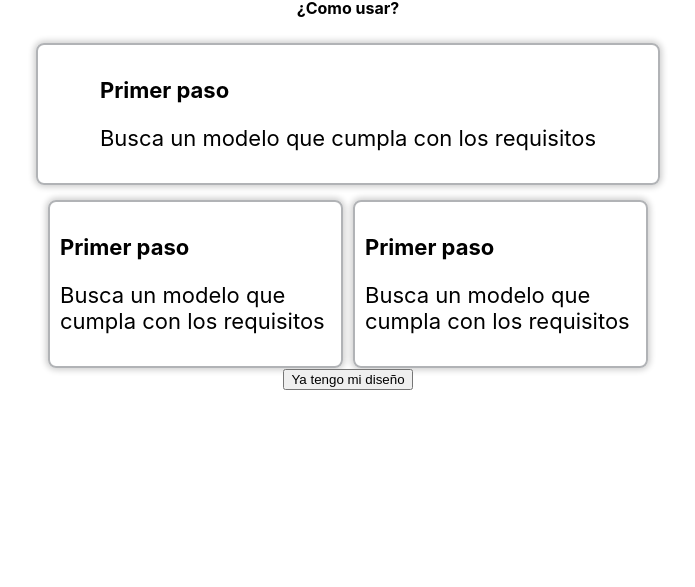
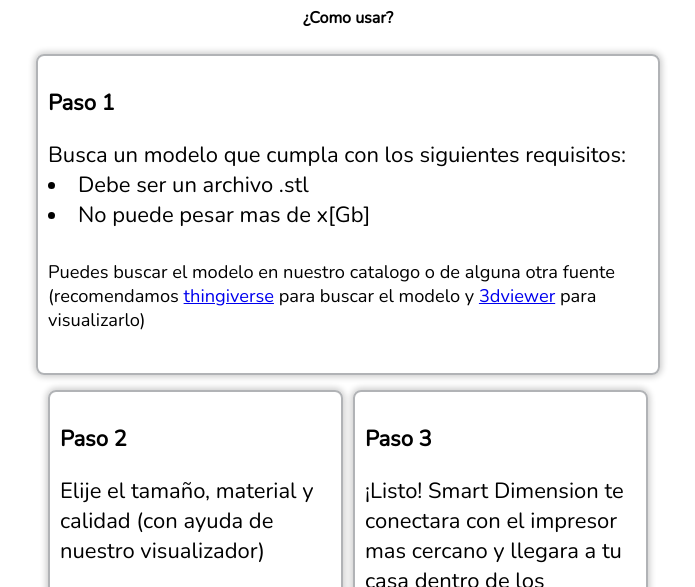
Before and after one commit to satelerd/3d-market, a React (Create React App) app: page / in a window 1280 px wide. Shown: the part 365-952 px from the top of the page, without its empty margins (292-987 px from the left). Before the commit the page ends 800 px from the top, so only its background shows below. Built offline with nearby package versions, Linux system fonts and the light colour scheme.

Commit message:
added ¿how to use?

```diff
--- a/public/index.html
+++ b/public/index.html
@@ -1,14 +1,15 @@
 <!DOCTYPE html>
 <html lang="en">
+
 <head>
   <meta charset="utf-8" />
   <link rel="icon" href="%PUBLIC_URL%/favicon.ico" />
+  <link rel="preconnect" href="https://fonts.googleapis.com">
+  <link rel="preconnect" href="https://fonts.gstatic.com" crossorigin>
+  <link href="https://fonts.googleapis.com/css2?family=Nunito&display=swap" rel="stylesheet">
   <meta name="viewport" content="width=device-width, initial-scale=1" />
   <meta name="theme-color" content="#000000" />
-    <meta
-      name="description"
-      content="Web site created using create-react-app"
-    />
+  <meta name="description" content="Web site created using create-react-app" />
   <link rel="apple-touch-icon" href="%PUBLIC_URL%/logo192.png" />
   <!--
       manifest.json provides metadata used when your web app is installed on a
@@ -26,6 +27,7 @@
     -->
   <title>React App</title>
 </head>
+
 <body>
   <noscript>You need to enable JavaScript to run this app.</noscript>
   <div id="root"></div>
@@ -40,4 +42,5 @@
       To create a production bundle, use `npm run build` or `yarn build`.
     -->
 </body>
+
 </html>
--- a/src/App.css
+++ b/src/App.css
@@ -12,6 +12,9 @@ img {
 
 h4 {
   margin: 10px;
+}
+h5{
+  font-weight: normal;
 }
 
 .howto {
--- a/src/App.js
+++ b/src/App.js
@@ -1,6 +1,28 @@
 import './App.css';
 // import Logo from './smart-dimension.png'
 import Card from './components/card/Card.js'
+
+const cardTitle = [
+  <h3 className="card-title">Paso 1</h3>,
+  <h3 className="card-title">Paso 2</h3>,
+  <h3 className="card-title">Paso 3</h3>
+]
+
+const cardBody = [
+  <div>
+    <h3 className="card-body">
+      Busca un modelo que cumpla con los siguientes requisitos:
+      <li>Debe ser un archivo .stl</li>
+      <li>No puede pesar mas de x[Gb]</li>
+    </h3>
+    <h5>
+      Puedes buscar el modelo en nuestro catalogo o de alguna otra fuente (recomendamos <a href="https://www.thingiverse.com/" target="_blank" rel="noreferrer">thingiverse</a> para buscar el modelo y <a href="https://3dviewer.net/" target="_blank" rel="noreferrer">3dviewer</a> para visualizarlo)
+    </h5>
+  </div>,
+  <h3 className="card-body">Elije el tamaño, material y calidad (con ayuda de nuestro visualizador)</h3>,
+  <h3 className="card-body">¡Listo! Smart Dimension te conectara con el impresor mas cercano y llegara a tu casa dentro de los proximos 2 dias habiles</h3>
+]
+
 
 function App() {
   return (
@@ -19,7 +41,7 @@ function App() {
             <h3>Imprime en 3D de manera facil</h3>
           </div>
           <div className="logo">
-            <img src="https://static.thenounproject.com/png/358773-200.png" alt=""/>
+            <img src="https://static.thenounproject.com/png/358773-200.png" alt="" />
           </div>
 
         </div>
@@ -28,14 +50,14 @@ function App() {
         <div className="howto">
           <h4>¿Como usar?</h4>
           <div className="upper-card">
-            <Card className="paso1" classN="upper-card"></Card>
+            <Card className="paso1" title={cardTitle[0]} body={cardBody[0]}></Card>
           </div>
           <div className="bottom">
             <div className="bottom-card">
-              <Card className="paso2" classN="bottom-card"></Card>
+              <Card className="paso2" title={cardTitle[1]} body={cardBody[1]}></Card>
             </div>
             <div className="bottom-card">
-              <Card className="paso3" classN="bottom-card"></Card>
+              <Card className="paso3" title={cardTitle[2]} body={cardBody[2]}></Card>
             </div>
           </div>
 
@@ -46,6 +68,9 @@ function App() {
           <button>Ya tengo mi diseño</button>
         </div>
 
+        <div className="footer">
+          <h6><a href="https://github.com/satelerd" target="_blank" rel="noreferrer">Creado por SAT</a></h6>
+        </div>
 
       </div>
 
--- a/src/components/card/Card.js
+++ b/src/components/card/Card.js
@@ -1,13 +1,14 @@
+import React from 'react'
 import './Card.css';
 
-function Card(classN) {
-    return(
+function Card({ title, body }) {
+    return (
         <div className="card">
             <div className="title">
-                <h3 className="card-title">Primer paso</h3>
+                {title}
             </div>
             <div className="card-body">
-                <h3 className="card-body">Busca un modelo que cumpla con los requisitos</h3>
+                {body}
             </div>
         </div>
     );
--- a/src/index.css
+++ b/src/index.css
@@ -1,6 +1,6 @@
 body {
   margin: 0;
-  font-family: -apple-system, BlinkMacSystemFont, 'Segoe UI', 'Roboto', 'Oxygen',
+  font-family: 'Nunito',-apple-system, BlinkMacSystemFont, 'Segoe UI', 'Roboto', 'Oxygen',
     'Ubuntu', 'Cantarell', 'Fira Sans', 'Droid Sans', 'Helvetica Neue',
     sans-serif;
   -webkit-font-smoothing: antialiased;
```
Lines whose indentation alone changed are shown as unchanged.
